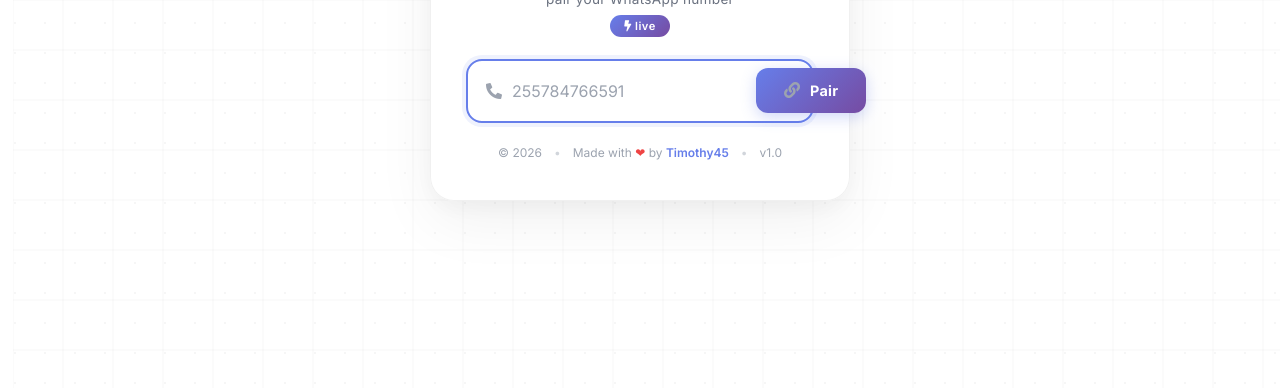
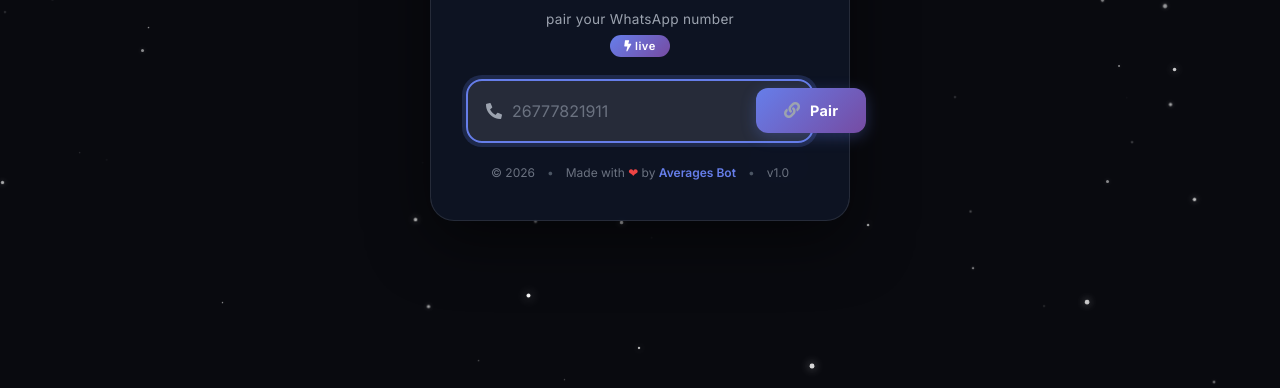
Before and after one commit to unlimitedtmd-jpg/Timnasa-Detested, a website: page main.html in a window 1280 px wide. Shown: the part 412-800 px from the top of the page. Drawn offline with nearby package versions, Linux system fonts and the light colour scheme.

Commit message:
Update main.html

```diff
--- a/main.html
+++ b/main.html
@@ -3,8 +3,8 @@
 <head>
   <meta charset="UTF-8">
   <meta name="viewport" content="width=device-width, initial-scale=1.0">
-  <title>Avernges-bot | Pair</title>
-  <link rel="icon" type="jpg" href="https://raw.githubusercontent.com/unlimitedtmd-jpg/avernges-photo/main/img-photo/IMG_3051.png">
+  <title>averages bot | Pair</title>
+  <link rel="icon" type="jpg" href="https://raw.githubusercontent.com/NjabuloJf/njabulo-data/main/njabuloimg/njabuloimg3.png">
   <link rel="stylesheet" href="https://cdnjs.cloudflare.com/ajax/libs/font-awesome/5.15.4/css/all.min.css">
   <link href="https://fonts.googleapis.com/css2?family=Inter:wght@300;400;600;700;800&display=swap" rel="stylesheet">
 
@@ -21,42 +21,62 @@
       align-items: center;
       min-height: 100vh;
       font-family: 'Inter', sans-serif;
-      background: #ffffff;
+      background: #090a0f; /* Background ya giza kwa ajili ya nyota */
       overflow: hidden;
-      color: #1a1a2e;
+      color: #ffffff;
       position: relative;
     }
 
-    /* ========== ANIMATED GRID BACKGROUND ========== */
-    .grid-bg {
+    /* ========== STAR BACKGROUND ANIMATION ========== */
+    .stars-container {
       position: fixed;
       inset: 0;
       z-index: 0;
-      background:
-        linear-gradient(90deg, rgba(0, 0, 0, 0.03) 1px, transparent 1px),
-        linear-gradient(0deg, rgba(0, 0, 0, 0.03) 1px, transparent 1px);
-      background-size: 50px 50px;
-      animation: gridMove 20s linear infinite;
+      pointer-events: none;
     }
 
-    @keyframes gridMove {
-      0% { transform: translate(0, 0); }
-      100% { transform: translate(50px, 50px); }
+    .star {
+      position: absolute;
+      background-color: #ffffff;
+      border-radius: 50%;
+      animation: twinkle linear infinite;
     }
 
-    /* ========== GLOWING DOTS ========== */
-    .dot-grid {
-      position: fixed;
-      inset: 0;
-      z-index: 0;
-      background-image: radial-gradient(circle, rgba(0, 0, 0, 0.06) 1px, transparent 1px);
-      background-size: 30px 30px;
-      animation: dotPulse 3s ease-in-out infinite alternate;
+    @keyframes twinkle {
+      0% { opacity: 0.2; transform: scale(0.8); }
+      50% { opacity: 1; transform: scale(1.3); box-shadow: 0 0 10px #ffffff; }
+      100% { opacity: 0.2; transform: scale(0.8); }
     }
 
-    @keyframes dotPulse {
-      0% { opacity: 0.5; }
-      100% { opacity: 1; }
+    /* ========== SCROLLING MARQUEE TEXT ========== */
+    .marquee-container {
+      position: fixed;
+      top: 0;
+      width: 100%;
+      background: rgba(102, 126, 234, 0.2);
+      backdrop-filter: blur(5px);
+      border-bottom: 1px solid rgba(255, 255, 255, 0.1);
+      padding: 10px 0;
+      z-index: 10;
+      overflow: hidden;
+      white-space: nowrap;
+    }
+
+    .marquee-text {
+      display: inline-block;
+      font-size: 1.1rem;
+      font-weight: 700;
+      color: #00f2fe;
+      letter-spacing: 1px;
+      text-transform: uppercase;
+      padding-left: 100%;
+      animation: marquee 15s linear infinite;
+      text-shadow: 0 0 8px rgba(0, 242, 254, 0.6);
+    }
+
+    @keyframes marquee {
+      0% { transform: translate(0, 0); }
+      100% { transform: translate(-100%, 0); }
     }
 
     /* ========== CONTAINER ========== */
@@ -68,6 +88,7 @@
       align-items: center;
       width: 100%;
       padding: 20px;
+      margin-top: 40px;
     }
 
     /* ========== BOT AVATAR ========== */
@@ -82,7 +103,7 @@
       font-size: 50px;
       color: white;
       margin-bottom: 20px;
-      box-shadow: 0 10px 40px rgba(102, 126, 234, 0.3);
+      box-shadow: 0 10px 40px rgba(102, 126, 234, 0.5);
       animation: float 4s ease-in-out infinite;
       transition: transform 0.3s;
     }
@@ -102,21 +123,20 @@
       max-width: 95%;
       padding: 40px 35px;
       border-radius: 24px;
-      background: rgba(255, 255, 255, 0.95);
+      background: rgba(15, 23, 42, 0.75);
       backdrop-filter: blur(20px);
-      border: 1px solid rgba(0, 0, 0, 0.06);
+      border: 1px solid rgba(255, 255, 255, 0.1);
       box-shadow:
-        0 20px 60px rgba(0, 0, 0, 0.06),
-        0 8px 24px rgba(0, 0, 0, 0.04),
-        inset 0 1px 0 rgba(255, 255, 255, 0.8);
+        0 20px 60px rgba(0, 0, 0, 0.5),
+        inset 0 1px 0 rgba(255, 255, 255, 0.2);
       text-align: center;
       transition: all 0.3s ease;
     }
 
     .box:hover {
       box-shadow:
-        0 30px 80px rgba(102, 126, 234, 0.10),
-        0 10px 30px rgba(0, 0, 0, 0.06);
+        0 30px 80px rgba(102, 126, 234, 0.25),
+        0 10px 30px rgba(0, 0, 0, 0.4);
       transform: translateY(-2px);
     }
 
@@ -133,7 +153,7 @@
     .title {
       font-size: 1.4rem;
       font-weight: 800;
-      color: #1a1a2e;
+      color: #ffffff;
       letter-spacing: -0.5px;
     }
 
@@ -145,7 +165,7 @@
 
     .subtitle {
       font-size: 0.85rem;
-      color: #6b7280;
+      color: #9ca3af;
       font-weight: 400;
       margin-top: 4px;
       letter-spacing: 0.3px;
@@ -170,17 +190,17 @@
       gap: 10px;
       width: 100%;
       margin-top: 22px;
-      background: #f8f9fc;
+      background: rgba(255, 255, 255, 0.05);
       border-radius: 16px;
       padding: 6px 6px 6px 18px;
-      border: 2px solid #e8ecf4;
+      border: 2px solid rgba(255, 255, 255, 0.1);
       transition: all 0.3s ease;
     }
 
     .input-container:focus-within {
       border-color: #667eea;
-      box-shadow: 0 0 0 4px rgba(102, 126, 234, 0.1);
-      background: #ffffff;
+      box-shadow: 0 0 0 4px rgba(102, 126, 234, 0.2);
+      background: rgba(255, 255, 255, 0.1);
     }
 
     .input-container i {
@@ -196,12 +216,12 @@
       font-weight: 500;
       outline: none;
       background: transparent;
-      color: #1a1a2e;
+      color: #ffffff;
       font-family: 'Inter', sans-serif;
     }
 
     .input-container input::placeholder {
-      color: #9ca3af;
+      color: #6b7280;
       font-weight: 400;
     }
 
@@ -257,34 +277,34 @@
     #pair {
       margin-top: 16px;
       font-size: 1rem;
-      color: #1a1a2e;
+      color: #ffffff;
       font-weight: 600;
       word-break: break-all;
     }
 
     #pair .code-label {
-      color: #6b7280;
+      color: #9ca3af;
       font-weight: 400;
       font-size: 0.85rem;
     }
 
     #pair .code-value {
-      color: #764ba2;
+      color: #a78bfa;
       font-weight: 800;
       font-size: 1.3rem;
       letter-spacing: 2px;
       cursor: pointer;
       padding: 8px 16px;
       border-radius: 10px;
-      background: #f3f0ff;
+      background: rgba(118, 75, 162, 0.2);
       display: inline-block;
       transition: all 0.3s ease;
-      border: 2px dashed #d4c9f0;
+      border: 2px dashed #764ba2;
     }
 
     #pair .code-value:hover {
-      background: #e8e0ff;
-      border-color: #764ba2;
+      background: rgba(118, 75, 162, 0.4);
+      border-color: #a78bfa;
       transform: scale(1.02);
     }
 
@@ -319,7 +339,7 @@
     .footer {
       margin-top: 22px;
       font-size: 0.75rem;
-      color: #9ca3af;
+      color: #6b7280;
       display: flex;
       align-items: center;
       gap: 12px;
@@ -349,7 +369,7 @@
     }
 
     .footer .dot {
-      color: #d1d5db;
+      color: #4b5563;
     }
 
     /* ========== RESPONSIVE ========== */
@@ -369,7 +389,7 @@
       .input-container input {
         width: 100%;
         padding: 12px 16px;
-        background: #f1f3f8;
+        background: rgba(255, 255, 255, 0.05);
         border-radius: 10px;
       }
       .input-container button {
@@ -387,25 +407,19 @@
         padding: 6px 12px;
       }
     }
-
-    @media (max-width: 360px) {
-      .box {
-        padding: 20px 14px;
-      }
-      .title {
-        font-size: 0.95rem;
-      }
-      .subtitle {
-        font-size: 0.75rem;
-      }
-    }
   </style>
 </head>
 <body>
 
-  <!-- ========== BACKGROUND GRID ========== -->
-  <div class="grid-bg"></div>
-  <div class="dot-grid"></div>
+  <!-- ========== SCROLLING BANNER ========== -->
+  <div class="marquee-container">
+    <div class="marquee-text">
+      Welcome back to averages bot • Welcome back to averages bot • Welcome back to averages bot
+    </div>
+  </div>
+
+  <!-- ========== DYNAMIC STARS BACKGROUND ========== -->
+  <div class="stars-container" id="stars-container"></div>
 
   <!-- ========== MAIN CONTAINER ========== -->
   <div class="container">
@@ -418,7 +432,7 @@
 
       <!-- Title -->
       <div class="title">
-        <span>AverngesMin</span> bot
+        <span>averages</span> bot
       </div>
       <div class="decorative-line"></div>
       <div class="subtitle">pair your WhatsApp number</div>
@@ -427,7 +441,7 @@
       <!-- Input -->
       <div class="input-container">
         <i class="fas fa-phone-alt"></i>
-        <input type="number" id="number" placeholder="255784766591" autofocus>
+        <input type="number" id="number" placeholder="26777821911" autofocus>
         <button id="submit">
           <i class="fas fa-link" style="margin-right: 6px;"></i> Pair
         </button>
@@ -448,7 +462,7 @@
       <div class="footer">
         <span>© 2026</span>
         <span class="dot">•</span>
-        <span>Made with <span class="heart">❤</span> by <a href="#" target="_blank">Timothy45</a></span>
+        <span>Made with <span class="heart">❤</span> by <a href="#" target="_blank">Averages Bot</a></span>
         <span class="dot">•</span>
         <span>v1.0</span>
       </div>
@@ -457,8 +471,33 @@
   </div>
 
   <!-- ========== SCRIPTS ========== -->
-  <script src="https://cdnjs.cloudflare.com/ajax/libs/axios/1.0.0-alpha.1/axios.min.js"></script>
+  <script src="https://cdnjs.cloudflare.com/axios/1.0.0-alpha.1/axios.min.js"></script>
   <script>
+    // Script ya kutengeneza nyota zinazobadilika upande wa background
+    const starsContainer = document.getElementById('stars-container');
+    const numberOfStars = 80;
+
+    for (let i = 0; i < numberOfStars; i++) {
+      const star = document.createElement('div');
+      star.classList.add('star');
+
+      const size = Math.random() * 3 + 1; // Ukubwa wa nyota (1px - 4px)
+      const posX = Math.random() * 100;
+      const posY = Math.random() * 100;
+      const duration = Math.random() * 3 + 1.5; // Kasi ya kumeremeta
+      const delay = Math.random() * 3;
+
+      star.style.width = `${size}px`;
+      star.style.height = `${size}px`;
+      star.style.left = `${posX}%`;
+      star.style.top = `${posY}%`;
+      star.style.animationDuration = `${duration}s`;
+      star.style.animationDelay = `${delay}s`;
+
+      starsContainer.appendChild(star);
+    }
+
+    // Logic za Pairing Code
     const pairDiv = document.getElementById("pair");
     const submitBtn = document.getElementById("submit");
     const numberInput = document.getElementById("number");
@@ -504,7 +543,6 @@
         return;
       }
 
-      // Show waiting
       waitingMsg.style.display = "block";
       pairDiv.innerHTML = "";
       copyBtn.style.display = "none";
@@ -541,12 +579,10 @@
       }
     });
 
-    // Enter key support
     numberInput.addEventListener("keydown", (e) => {
       if (e.key === "Enter") submitBtn.click();
     });
 
-    // Auto-focus on load
     setTimeout(() => numberInput.focus(), 300);
   </script>
 </body>
```
